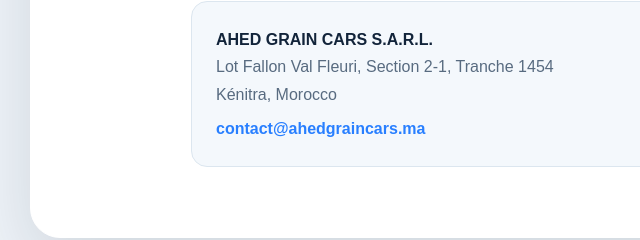
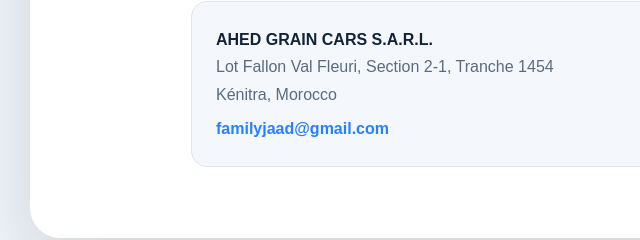
Before and after one commit to familyja/website.com, a plain HTML site: page privacy.html in a window 1280 px wide. Shown: the part 2699-2939 px from the top of the page, 30-670 px from the left. Drawn offline with Linux system fonts and the light colour scheme.

Commit message:
privacy.html

```diff
--- a/privacy.html
+++ b/privacy.html
@@ -590,7 +590,7 @@
 
       <a
         class="contact-link"
-        href="mailto:contact@ahedgraincars.ma"
+        href="mailto:familyjaad@gmail.com"
       >
         Contact us
       </a>
@@ -847,8 +847,8 @@
             Kénitra, Morocco
             <br>
 
-            <a href="mailto:contact@ahedgraincars.ma">
-              contact@ahedgraincars.ma
+            <a href="mailto:familyjaad@gmail.com">
+              familyjaad@gmail.com
             </a>
           </address>
         </div>
```
